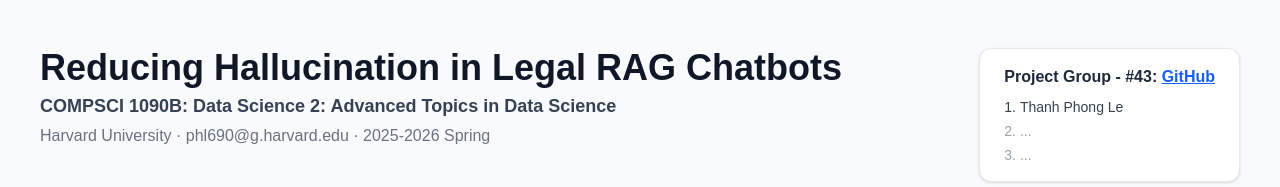
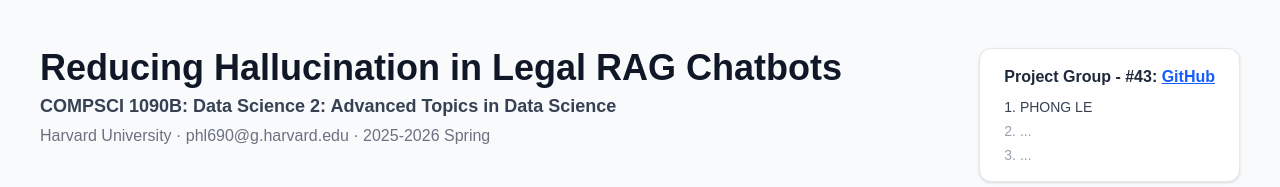
Before and after one commit to ltphongssvn/ProjectSite_cs1090b_HallucinationLegalRAGChatbots, a Next.js app in the folder frontend/: page / in a window 1280 px wide. Shown: the top 187 px of the page. Built offline with nearby package versions, Linux system fonts and the light colour scheme.

Commit message:
feat(header): rename author to PHONG LE

```diff
--- a/frontend/app/page.tsx
+++ b/frontend/app/page.tsx
@@ -158,7 +158,7 @@ export default function HomePage() {
           <div className="bg-white border border-gray-200 rounded-xl px-6 py-4 shadow-sm min-w-[180px]">
             <p className="text-base font-bold text-gray-800 mb-2">Project Group - #43: <a href="https://github.com/ltphongssvn/cs1090b_HallucinationLegalRAGChatbots" target="_blank" rel="noopener noreferrer" className="text-blue-600 underline hover:text-blue-800">GitHub</a></p>
             <ol className="list-decimal list-inside space-y-1 text-sm text-gray-700">
-              <li>Thanh Phong Le</li>
+              <li>PHONG LE</li>
               <li className="text-gray-400">...</li>
               <li className="text-gray-400">...</li>
             </ol>
```
Also changed, not shown: 1 other file (tests, documents, lock files or other folders).
